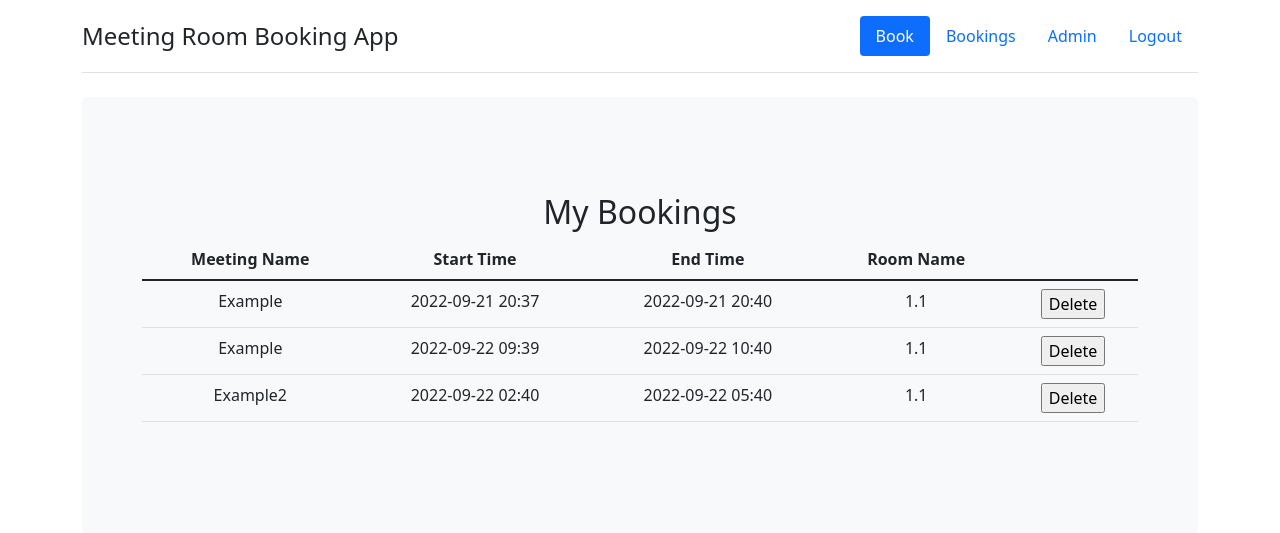
After one commit to jessical2/devops, a Flask app: page /bookings in a window 1280 px wide. The commit adds this page. Shown: the top 533 px of the page. Run offline with Flask 2, Linux system fonts and the light colour scheme; a user stored in the database is signed in; data comes from the database, SQL or seed files in the repository; both versions use the stored data as it was after the commit.

Commit message:
Add booking functionality

```diff
--- a/src/auth.py
+++ b/src/auth.py
@@ -2,7 +2,6 @@ from flask import Blueprint, render_template, redirect, url_for, request, flash
 from flask_login import login_user, login_required, logout_user
 from .models import User
 from werkzeug.security import generate_password_hash, check_password_hash
-from .models import User
 from . import db
 
 auth = Blueprint('auth', __name__)
@@ -28,7 +27,7 @@ def login_post():
 
     # if the above check passes, then we know the user has the right credential
     login_user(user, remember=remember)
-    return redirect(url_for('main.booking'))
+    return redirect(url_for('bookings.book_page')) #TODO
 
 @auth.route('/signup')
 def signup():
@@ -63,4 +62,4 @@ def signup_post():
 @login_required
 def logout():
     logout_user()
-    return redirect(url_for('main.home'))
+    return redirect(url_for('auth.login'))
--- /dev/null
+++ b/src/bookings.py
@@ -0,0 +1,87 @@
+import time
+from datetime import datetime
+
+from flask_login import login_required, current_user
+from flask import Blueprint, render_template, redirect, url_for, request, flash
+from sqlalchemy import and_
+
+from src.auth import login
+
+from .models import Room, User, Booking
+
+from . import db
+
+bookings = Blueprint('bookings', __name__)
+
+@bookings.route('/book')
+@login_required
+def book_page():
+    rooms = Room.query.all()
+
+    return render_template('book.html', rooms=rooms)
+
+@bookings.route('/book', methods=['POST'])
+@login_required
+def book_post():
+    name = request.form.get('name')
+    room_id = request.form.get('room')
+    start_time = request.form.get('starttime')
+    end_time = request.form.get("endtime")
+
+    start_timestamp = datetime_to_timestamp(start_time)
+    end_timestamp = datetime_to_timestamp(end_time)
+
+    current_timestamp = int(time.time())
+
+    if start_timestamp <= current_timestamp or end_timestamp <= current_timestamp:
+        flash("Booking cannot be in the past")
+        return redirect(url_for('bookings.book_page'))
+
+    if end_timestamp < start_timestamp:
+        flash("End time can not be before start time")
+        return redirect(url_for('bookings.book_page'))
+
+    # TODO
+    # Check if room id is empty
+    # Check if start and end timestamps are in the future int(time.time())
+    # Query for bookings where room_id = room_id AND start_time > db.start_time AND start_time < db.end_time AND end_time > db.start_time
+    booking = Booking.query.filter(
+        and_(
+            room_id == Booking.room_id,
+            start_timestamp >= Booking.start_time,
+            end_timestamp <= Booking.end_time,
+            end_timestamp >= Booking.start_time
+        )
+    )
+
+    if not booking:
+        flash('Room is already booked at this time')
+        return redirect(url_for('bookings.book_page'))
+
+
+    new_booking = Booking(booking_name=name, room_id=room_id, start_time=start_timestamp, end_time=end_timestamp, user_id=current_user.id)
+
+    # Add new room to database
+    db.session.add(new_booking)
+    db.session.commit()
+
+    return redirect(url_for('bookings.bookings_page'))
+
+@bookings.route('/bookings')
+@login_required
+def bookings_page():
+    bookings = db.session.query(Booking, Room, User).join(Room, Booking.room_id == Room.id).join(User, Booking.user_id == User.id).filter(Booking.user_id == current_user.id).all()
+
+    return render_template('bookings.html', admin_page=False, bookings=bookings, fromtimestamp=datetime.fromtimestamp)
+
+@bookings.route('/bookings/<int:id>', methods=['POST'])
+def delete_bookings(id):
+    booking = Booking.query.get_or_404(id)
+
+    db.session.delete(booking)
+    db.session.commit()
+
+    return redirect(url_for('bookings.bookings_page'))
+
+def datetime_to_timestamp(input_string):
+    return time.mktime(datetime.strptime(input_string, "%Y-%m-%dT%H:%M").timetuple())
--- a/src/main.py
+++ b/src/main.py
@@ -7,21 +7,4 @@ main = Blueprint('main', __name__)
 
 @main.route('/')
 def home():
-    return render_template('home.html')
-
-@main.route('/booking')
-@login_required
-def booking():
-    return render_template('booking.html')
-
-@main.route('/booking', methods=['POST'])
-def booking_post():
-    return redirect(url_for('main.booked'))
-
-@main.route('/booked')
-def booked():
-    return render_template('booked.html')
-
-@main.route('/admin')
-def admin():
-    return render_template('admin.html')
+    return redirect(url_for("bookings.book_page"))
--- a/src/models.py
+++ b/src/models.py
@@ -17,20 +17,17 @@ class User(CustomUserMixin, db.Model):
     password = db.Column(db.String(200), primary_key=False, unique=False, nullable=False)
     admin = db.Column(db.Boolean, unique=False, nullable=False)
 
-# class Room(db.Model):
-#     __tablename__ = 'room'
-#     id = db.Column(db.Integer, primary_key=True)
-#     name = db.Column(db.String(15), unique=False, nullable=False)
-#     capacity = db.Column(db.Integer, unique=False, nullable=False)
-#     available_from = db.Column(db.Time, unique=True, nullable=False) #TODO Check DONT THINK NEEDED
-#     available_to = db.Column(db.Time, unique=True, nullable=False) #TODO Check DONT THINK NEEDED
+class Room(db.Model):
+    __tablename__ = 'room'
+    id = db.Column(db.Integer, primary_key=True)
+    name = db.Column(db.String(15), unique=False, nullable=False)
+    capacity = db.Column(db.Integer, unique=False, nullable=False)
 
-# class Booking(db.Model):
-#     __tablename__ = 'booking'
-#     id = db.Column(db.Integer, primary_key=True)
-#     start_time = db.Column(db.Integer, nullable=False)
-#     end_time = db.Column(db.Integer, nullable=False) #TODO Can be calculated or duration?
-#     date = db.Column(db.DateTime, nullable=False)
-#     duration = db.Column(db.Integer, nullable=False) #TODO Add function
-#     user_id = db.Column(db.Integer, db.ForeignKey('user.id'), nullable=False)
-#     room_id = db.Column(db.Integer, db.ForeignKey('room.id'), nullable=False)
+class Booking(db.Model):
+    __tablename__ = 'booking'
+    id = db.Column(db.Integer, primary_key=True)
+    booking_name = db.Column(db.String(50), nullable= True)
+    start_time = db.Column(db.Integer, nullable=False)
+    end_time = db.Column(db.Integer, nullable=False)
+    user_id = db.Column(db.Integer, db.ForeignKey('user.id'), nullable=False)
+    room_id = db.Column(db.Integer, db.ForeignKey('room.id'), nullable=False)
--- a/src/templates/base.html
+++ b/src/templates/base.html
@@ -20,12 +20,12 @@
                         <span class="fs-4">Meeting Room Booking App</span>
                     </a>
                     <ul class="nav nav-pills">
-                        <li class="nav-item">
-                            <a href="/" class="nav-link active">Home</a>
-                        </li>
                         {% if current_user.is_authenticated %}
                         <li class="nav-item">
-                            <a href="/booking" class="nav-link">Book</a>
+                            <a href="/book" class="nav-link active">Book</a>
+                        </li>
+                        <li class="nav-item">
+                            <a href="/bookings" class="nav-link">Bookings</a>
                         </li>
                         {% if current_user.is_admin %}
                         <li class="nav-item">
--- /dev/null
+++ b/src/templates/bookings.html
@@ -0,0 +1,9 @@
+{% extends "base.html" %}
+{% block content %}
+<div class="p-5 mb-4 bg-light rounded-3">
+    <div class="container-fluid py-5 text-center">
+        <h2>My Bookings</h2>
+        {% include "bookings_table.html" %}
+    </div>
+</div>
+{% endblock %}
--- /dev/null
+++ b/src/templates/bookings_table.html
@@ -0,0 +1,25 @@
+<table class="table" align="center">
+    <thead>
+        {% if admin_page %}<th>User Email</th>{% endif %}
+        <th>Meeting Name</th>
+        <th>Start Time</th>
+        <th>End Time</th>
+        <th>Room Name</th>
+    </thead>
+    {% for item in bookings %}
+    <tr>
+        {% if admin_page %}<td>{{ item.User.email }}</td>{% endif %}
+        <td>{{ item.Booking.booking_name }}</td>
+        <td>{{ fromtimestamp(item.Booking.start_time).strftime('%Y-%m-%d %H:%M') }}</td>
+        <td>{{ fromtimestamp(item.Booking.end_time).strftime('%Y-%m-%d %H:%M') }}</td>
+        <td>{{ item.Room.name }}</td>
+        {% if item.User and item.User.is_admin %}
+            <td>
+                <form action="/bookings/{{ item.Booking.id }}" method="post">
+                    <input type="submit" value="Delete" />
+                </form>
+            </td>
+        {% endif %}
+    </tr>
+    {% endfor %}
+</table>
```
Also changed, not shown: src/__init__.py (+22 -37 lines), src/admin.py (added, +32 -0 lines), src/templates/admin.html (+30 -1 lines), src/templates/book.html (added, +47 -0 lines), src/templates/booked.html (deleted, +0 -12 lines), src/templates/booking.html (deleted, +0 -35 lines), README.md, src/db.sqlite.
